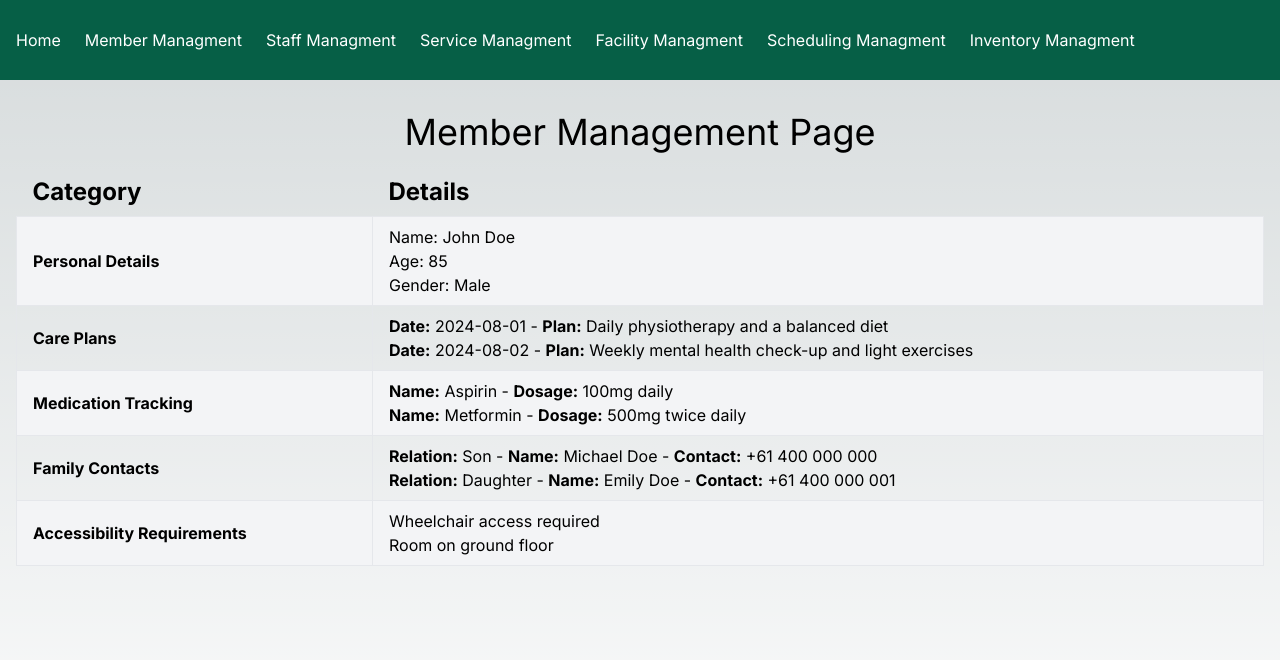
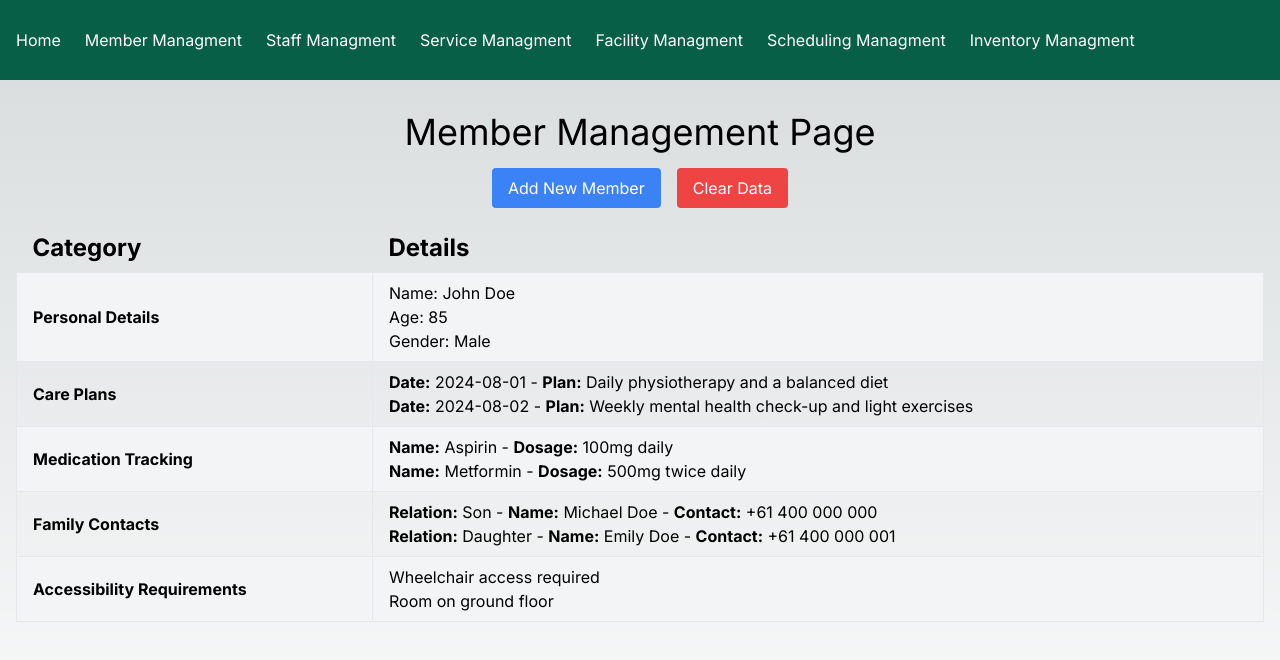
Before and after one commit to VinKnee13/AAAAAA, a Next.js app: page /member in a window 1280 px wide. Shown: the top 660 px of the page. Built offline with nearby package versions, Linux system fonts and the light colour scheme.

Commit message:
Update page.tsx

```diff
--- a/src/app/member/page.tsx
+++ b/src/app/member/page.tsx
@@ -69,15 +69,90 @@ export default function FacilityManagement() {
         }
     }, []);
 
-    // Save data to localStorage when it changes (you can call this function when updating data)
+    // Save data to localStorage and update state
     const saveData = (newData) => {
         localStorage.setItem('facilityData', JSON.stringify(newData));
         setData(newData);
     };
 
+    // Function to add a new member
+    const addNewMember = () => {
+        const newMember = {
+            personalDetails: {
+                name: "Jane Smith",
+                age: 90,
+                gender: "Female",
+            },
+            carePlans: [
+                {
+                    date: "2024-08-03",
+                    plan: "Daily walking and a low-sodium diet",
+                },
+            ],
+            medications: [
+                {
+                    name: "Lisinopril",
+                    dosage: "10mg daily",
+                },
+            ],
+            familyContacts: [
+                {
+                    relation: "Son",
+                    name: "David Smith",
+                    contact: "+61 400 000 002",
+                },
+            ],
+            accessibilityRequirements: [
+                "Hearing aid support",
+                "Accessible bathroom",
+            ],
+        };
+
+        // Updating the current state with new member details
+        const updatedData = {
+            ...data,
+            personalDetails: newMember.personalDetails,
+            carePlans: [...data.carePlans, ...newMember.carePlans],
+            medications: [...data.medications, ...newMember.medications],
+            familyContacts: [...data.familyContacts, ...newMember.familyContacts],
+            accessibilityRequirements: [...data.accessibilityRequirements, ...newMember.accessibilityRequirements],
+        };
+
+        // Save the updated data to localStorage
+        saveData(updatedData);
+    };
+
+    // Function to clear local storage and reset data
+    const clearData = () => {
+        localStorage.removeItem('facilityData');
+        setData({
+            personalDetails: {},
+            carePlans: [],
+            medications: [],
+            familyContacts: [],
+            accessibilityRequirements: [],
+        });
+    };
+
     return (
         <main className="flex min-h-screen flex-col items-center justify-start p-4">
             <h1 className="text-4xl mb-4 mt-4">Member Management Page</h1>
+
+            <div className="flex space-x-4 mb-4">
+                <button
+                    className="bg-blue-500 text-white px-4 py-2 rounded"
+                    onClick={addNewMember}
+                >
+                    Add New Member
+                </button>
+
+                <button
+                    className="bg-red-500 text-white px-4 py-2 rounded"
+                    onClick={clearData}
+                >
+                    Clear Data
+                </button>
+            </div>
 
             <table className="table-auto w-full text-left">
                 <thead>
@@ -90,9 +165,9 @@ export default function FacilityManagement() {
                 <tr className="bg-gray-100">
                     <td className="border px-4 py-2 font-bold">Personal Details</td>
                     <td className="border px-4 py-2">
-                        <p>Name: {data.personalDetails.name}</p>
-                        <p>Age: {data.personalDetails.age}</p>
-                        <p>Gender: {data.personalDetails.gender}</p>
+                        <p>Name: {data.personalDetails.name || "N/A"}</p>
+                        <p>Age: {data.personalDetails.age || "N/A"}</p>
+                        <p>Gender: {data.personalDetails.gender || "N/A"}</p>
                     </td>
                 </tr>
 
@@ -100,11 +175,15 @@ export default function FacilityManagement() {
                     <td className="border px-4 py-2 font-bold">Care Plans</td>
                     <td className="border px-4 py-2">
                         <ul>
-                            {data.carePlans.map((plan, index) => (
+                            {data.carePlans.length > 0 ? (
+                                data.carePlans.map((plan, index) => (
                                     <li key={index}>
                                         <strong>Date:</strong> {plan.date} - <strong>Plan:</strong> {plan.plan}
                                     </li>
-                            ))}
+                                ))
+                            ) : (
+                                <li>No care plans available</li>
+                            )}
                         </ul>
                     </td>
                 </tr>
@@ -113,11 +192,15 @@ export default function FacilityManagement() {
                     <td className="border px-4 py-2 font-bold">Medication Tracking</td>
                     <td className="border px-4 py-2">
                         <ul>
-                            {data.medications.map((medication, index) => (
+                            {data.medications.length > 0 ? (
+                                data.medications.map((medication, index) => (
                                     <li key={index}>
                                         <strong>Name:</strong> {medication.name} - <strong>Dosage:</strong> {medication.dosage}
                                     </li>
-                            ))}
+                                ))
+                            ) : (
+                                <li>No medications available</li>
+                            )}
                         </ul>
                     </td>
                 </tr>
@@ -126,11 +209,15 @@ export default function FacilityManagement() {
                     <td className="border px-4 py-2 font-bold">Family Contacts</td>
                     <td className="border px-4 py-2">
                         <ul>
-                            {data.familyContacts.map((contact, index) => (
+                            {data.familyContacts.length > 0 ? (
+                                data.familyContacts.map((contact, index) => (
                                     <li key={index}>
                                         <strong>Relation:</strong> {contact.relation} - <strong>Name:</strong> {contact.name} - <strong>Contact:</strong> {contact.contact}
                                     </li>
-                            ))}
+                                ))
+                            ) : (
+                                <li>No family contacts available</li>
+                            )}
                         </ul>
                     </td>
                 </tr>
@@ -139,9 +226,13 @@ export default function FacilityManagement() {
                     <td className="border px-4 py-2 font-bold">Accessibility Requirements</td>
                     <td className="border px-4 py-2">
                         <ul>
-                            {data.accessibilityRequirements.map((requirement, index) => (
+                            {data.accessibilityRequirements.length > 0 ? (
+                                data.accessibilityRequirements.map((requirement, index) => (
                                     <li key={index}>{requirement}</li>
-                            ))}
+                                ))
+                            ) : (
+                                <li>No accessibility requirements available</li>
+                            )}
                         </ul>
                     </td>
                 </tr>
```
Lines whose indentation alone changed are shown as unchanged.
